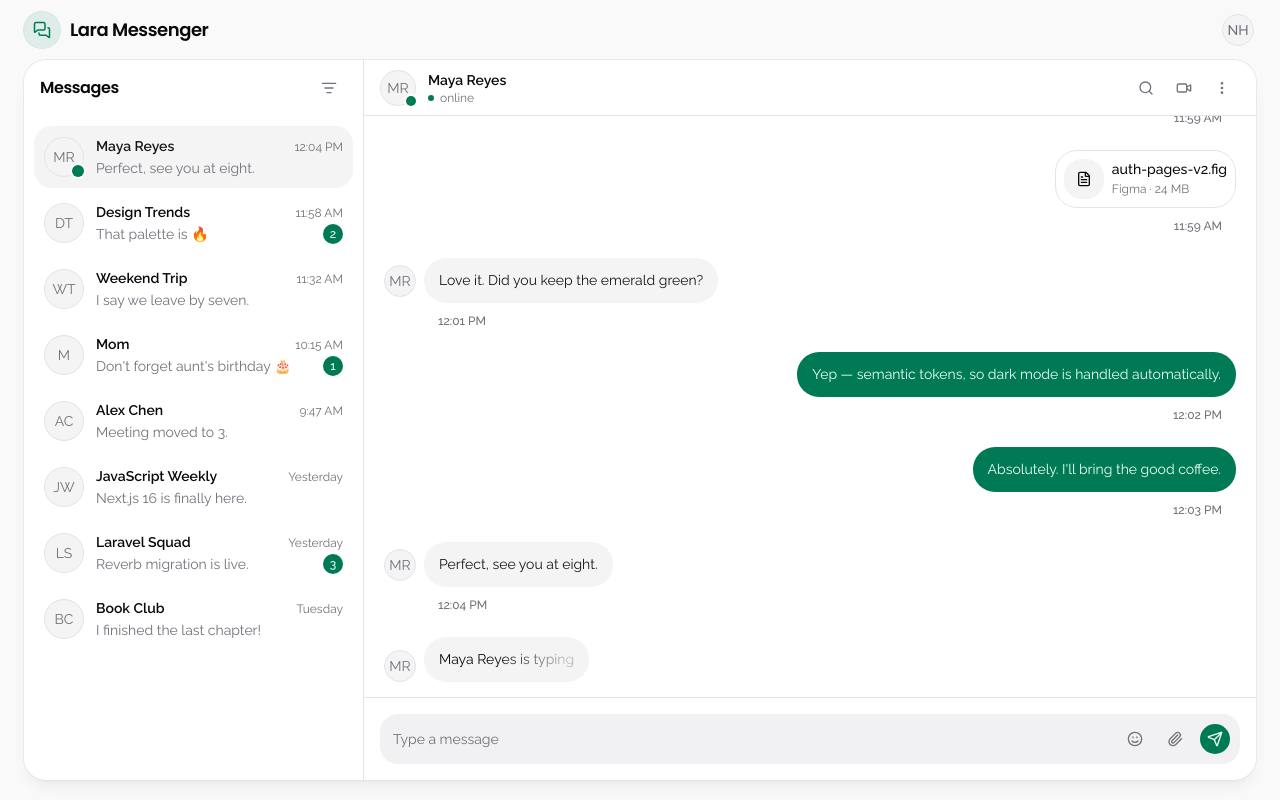
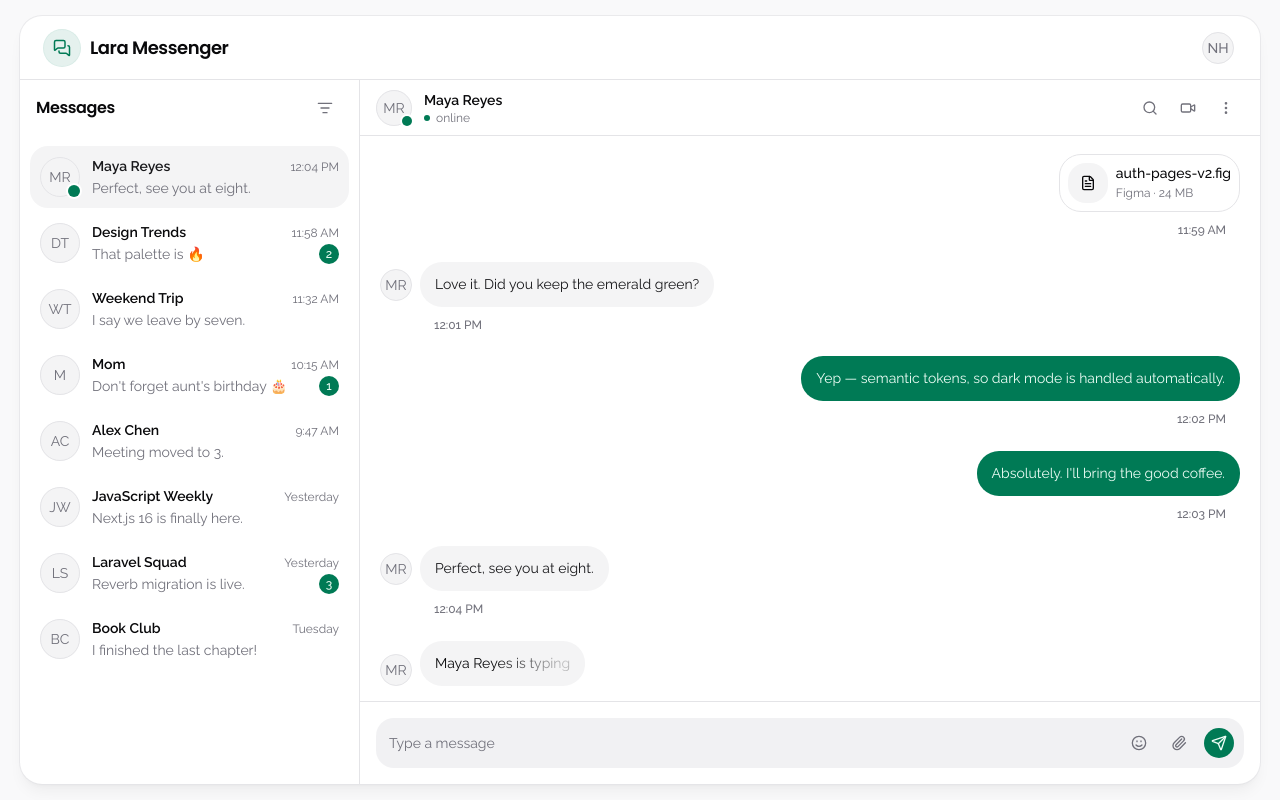
Before and after one commit to nhmnazmul22/lara-messenger, a Next.js app in the folder frontend/: page / in a window 1280 px wide. Built offline with nearby package versions, Linux system fonts and the light colour scheme.

Commit message:
refactor: reorganize layout structure for improved readability and styling consistency

```diff
--- a/frontend/src/app/(root)/page.tsx
+++ b/frontend/src/app/(root)/page.tsx
@@ -7,13 +7,13 @@ import { activeChat, conversations } from "@/lib/mock-data";
 export default function Home() {
   return (
     <div className="flex h-svh flex-col overflow-hidden bg-muted/50">
-      <header className="mx-auto flex w-full max-w-[1600px] shrink-0 items-center justify-between px-4 py-3 sm:px-6">
+      <main className="mx-auto w-full max-w-[1600px] min-w-0 min-h-0 flex-1 px-3 py-3 sm:px-5 sm:py-4">
+        <div className="flex h-full min-h-0 flex-col overflow-hidden rounded-3xl bg-background shadow-lg shadow-black/5 ring-1 ring-border/70">
+          <header className="flex h-16 shrink-0 items-center justify-between border-b border-border px-4 sm:px-6">
             <BrandLogo />
             <UserMenu />
           </header>
-
-      <main className="mx-auto w-full max-w-[1600px] min-w-0 min-h-0 flex-1 px-4 pb-4 sm:px-6 sm:pb-5">
-        <div className="grid h-full min-h-0 grid-cols-1 overflow-hidden rounded-3xl bg-background shadow-lg shadow-black/5 ring-1 ring-border/70 lg:grid-cols-[340px_1fr]">
+          <div className="grid min-h-0 flex-1 grid-cols-1 lg:grid-cols-[340px_1fr]">
             <div className="hidden min-h-0 border-r border-border lg:block">
               <ConversationsList
                 conversations={conversations}
@@ -22,6 +22,7 @@ export default function Home() {
             </div>
             <ChatWindow chat={activeChat} />
           </div>
+        </div>
       </main>
     </div>
   );
```
Lines whose indentation alone changed are shown as unchanged.
